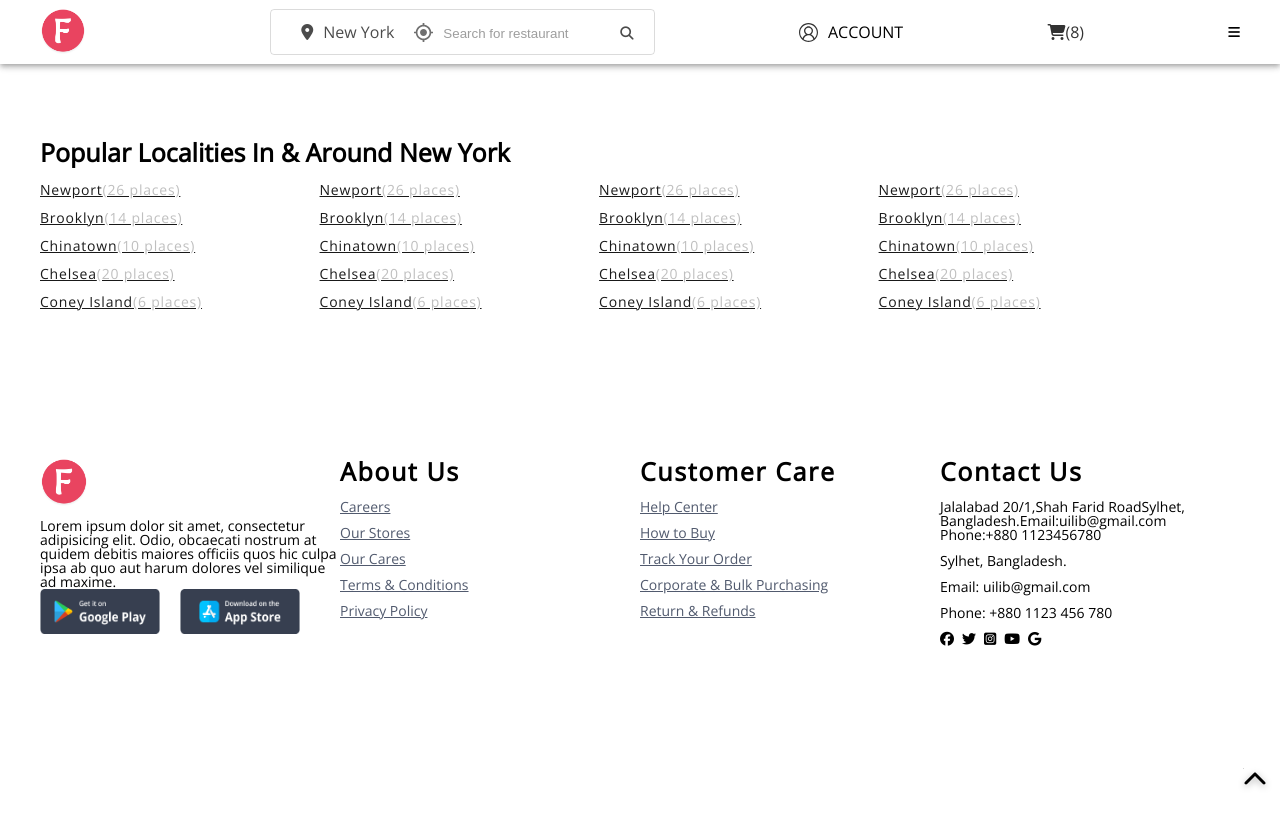
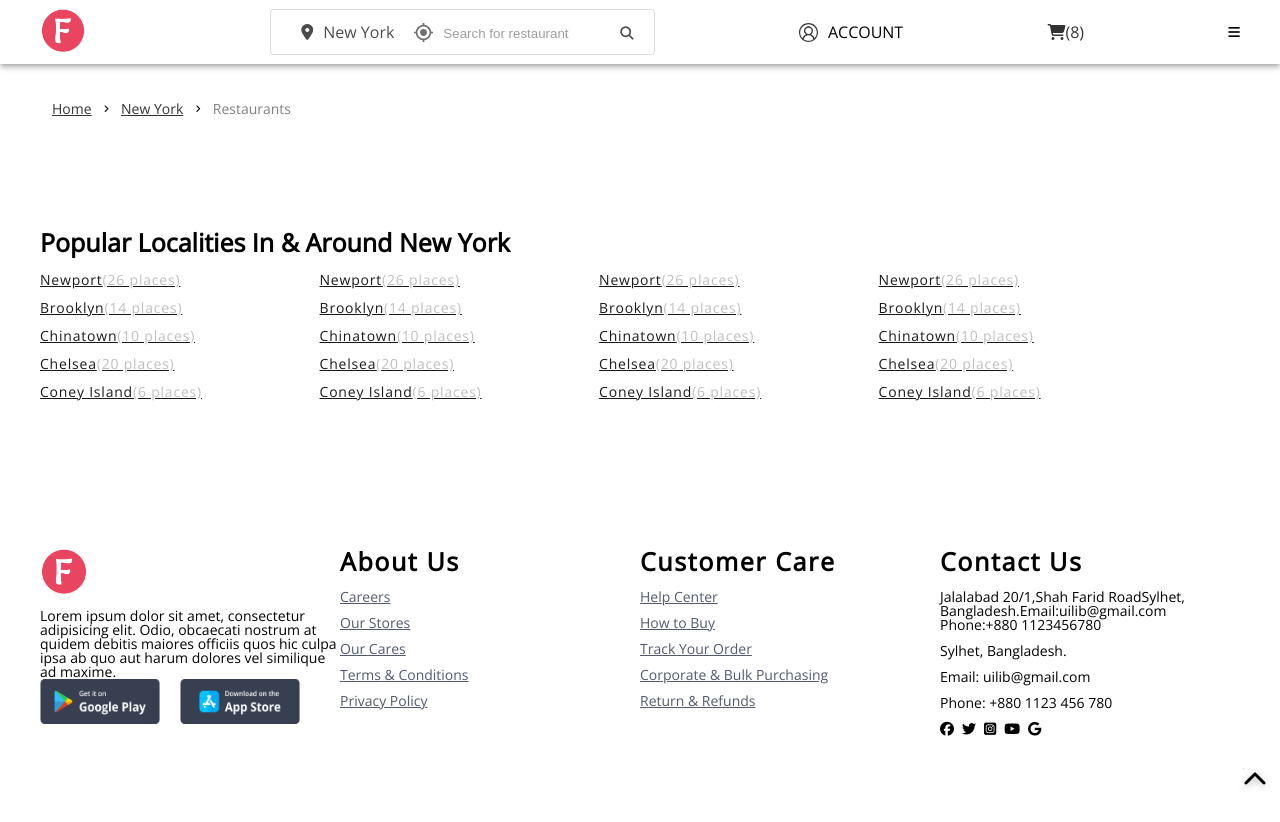
Before and after one commit to smallguo0925/foodhubtry, a Vue app: page /FoodMenu in a window 1280 px wide. Before the commit the page ends 800 px from the top, so only its background shows below. Built offline with nearby package versions, Linux system fonts and the light colour scheme; what view-ui-plus would draw is missing.

Commit message:
restrantTwo a little edit

```diff
--- a/src/assets/scss/page/FoodMenu.scss
+++ b/src/assets/scss/page/FoodMenu.scss
@@ -0,0 +1,21 @@
+#foodMenu{
+    flex-direction: column;
+    margin: 20px 0;
+    .bread{
+        padding: 18px 12px;
+        @include text;
+        a{
+            color: rgba($color: $black, $alpha: .8)
+        }
+        i{
+            padding: 0 12px;
+        }
+        span{
+            color: rgba($color: $black, $alpha: .5);
+        }
+    }
+
+
+
+
+}
--- a/src/assets/scss/page/ResturantTwoColumn.scss
+++ b/src/assets/scss/page/ResturantTwoColumn.scss
@@ -51,6 +51,7 @@
                     &:hover{
                         background-color: rgba($color: $black, $alpha: .02);
                     }
+
                     .typeHover::before{
                         display: block;
                         position: absolute;
@@ -73,6 +74,9 @@
                         bottom: 0;
                         left: 0;
                     }
+                }
+                .tabActive{
+                    color: $mp;
                 }
             }
         }
--- a/src/views/FoodMenu.vue
+++ b/src/views/FoodMenu.vue
@@ -1,6 +1,28 @@
 <template>
     <div id="foodMenu">
+        <div class="container">
+            <ul class="bread">
+                <router-link to="/">Home</router-link>
+                <i class="fa-solid fa-angle-right fa-2xs"></i>
+                <router-link to="/">New York</router-link>
+                <i class="fa-solid fa-angle-right fa-2xs"></i>
+                <span>Restaurants</span>
+            </ul>
 
+
+
+
+
+
+
+
+
+
+
+
+
+
+        </div>
     </div>
 </template>
 
--- a/src/views/ResturantTwoColumn.vue
+++ b/src/views/ResturantTwoColumn.vue
@@ -10,17 +10,19 @@
             </ul>
             <div class="filter">
                 <div class="typeFilter">
-                    <div class="type" @click="activeType(0)">
+                    <div class="type" @click="activeType(0)" :class="{'tabActive' : filterTypeActive === 0}">
                         Delivery
                         <span :class="{ 'underline': filterTypeActive === 0 }"></span>
                         <span :class="{ 'typeHover': filterTypeActive === 0 }"></span>
                     </div>
-                    <div class="type" @click="activeType(1)">
+                    <div class="type" @click="activeType(1)"
+                    :class="{'tabActive' : filterTypeActive === 1}">
                         Dining Out
                         <span :class="{ 'underline': filterTypeActive === 1 }"></span>
                         <span :class="{ 'typeHover': filterTypeActive === 1 }"></span>
                     </div>
-                    <div class="type" @click="activeType(2)">
+                    <div class="type" @click="activeType(2)"
+                    :class="{'tabActive' : filterTypeActive === 2}">
                         Nightlife
                         <span :class="{ 'underline': filterTypeActive === 2 }"></span>
                         <span :class="{ 'typeHover': filterTypeActive === 2 }"></span>
```
